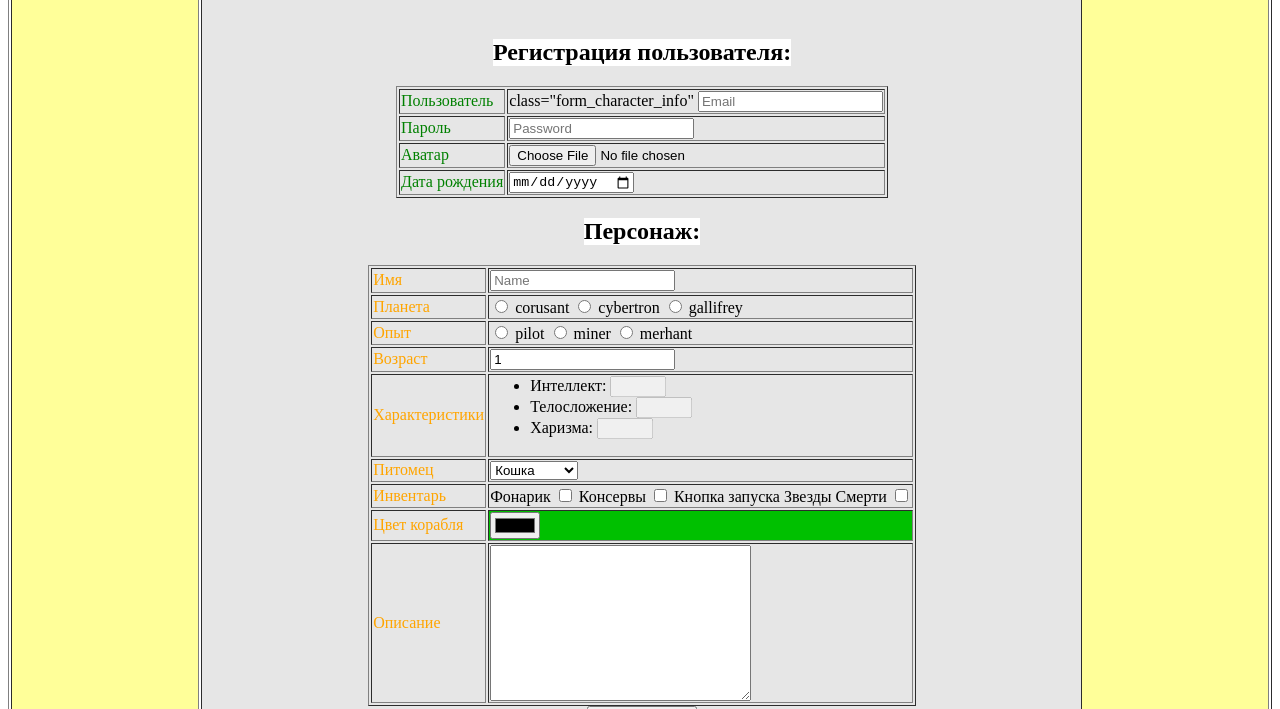
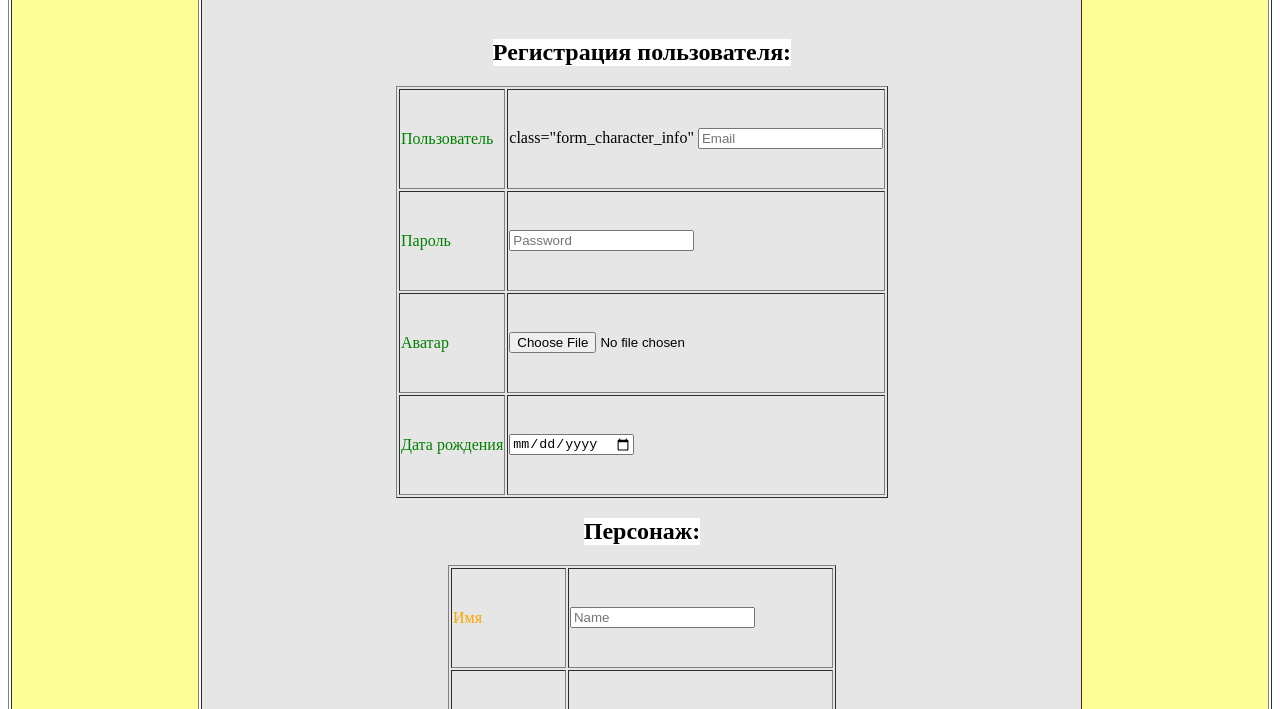
Before and after one commit to XakerCool/stepacademy_frontend, a plain HTML site: page 4_HM/character.html in a window 1280 px wide. Shown: the part 74-783 px from the top of the page. Drawn offline with Linux system fonts and the light colour scheme; a script that the page names is missing.

Commit message:
Добавил ширину высоту для элеметов

```diff
--- a/4_HM/character.html
+++ b/4_HM/character.html
@@ -14,41 +14,41 @@
     				<h2>Регистрация пользователя:</h2>
     				<table border="1">
 					    <tr>
-					       <td class="from_td_user_info">Пользователь</td>
+					       <td class="form_td_user_info">Пользователь</td>
 					       <td> class="form_character_info"
 					       		<input type="text" placeholder="Email" name="email" required>
 					       </td>
 					    </tr>
 					    <tr>
-					       <td class="from_td_user_info">Пароль</td>
+					       <td class="form_td_user_info">Пароль</td>
 					       <td>
 					            <input type="password" placeholder="Password" name="password" required>
 					       </td>
 					    </tr>
 					    <tr>
-					       <td class="from_td_user_info">Аватар</td>
+					       <td class="form_td_user_info">Аватар</td>
 					       <td>
 					       		<input type="file" name="avatar" required>
 					       </td>
 					    </tr>
 					    <tr>
-					       <td class="from_td_user_info">Дата рождения</td>
+					       <td class="form_td_user_info">Дата рождения</td>
 					       <td>
 					       		<input type="date" name="dateOfBirth" required>
 					       </td>
 					    </tr>
 					</table>
 					<h2>Персонаж: </h2>
-					<table border="1">
+					<table border="1" class="character_table">
 					    <tr>
 					       <td class="form_character_info">Имя</td>
-					       <td>
+					       <td class="form_character_input_info">
 					        	<input type="text" placeholder="Name" name="name" required>
 					       </td>
 					    </tr>
 					    <tr>
 					       <td class="form_character_info">Планета</td>
-					       <td>
+					       <td class="form_character_input_info">
 					       		<label>
 					       			<input type="radio" name="planet" value="corusant" required>
 					       			corusant
@@ -65,7 +65,7 @@
 					    </tr>
 					    <tr>
 					       <td class="form_character_info">Опыт</td>
-					       <td>
+					       <td class="form_character_input_info">
 					       		<label>
 					       			<input type="radio" name="background" value="pilot" required>
 					       			pilot
@@ -82,13 +82,13 @@
 					    </tr>
 					    <tr>
 					       <td class="form_character_info">Возраст</td>
-					       <td>
+					       <td class="form_character_input_info">
 					       		<input type="number" name="age" min="1" value="1" required>
 					       </td>
 					    </tr>
 					    <tr>
 					       <td class="form_character_info">Характеристики</td>
-					       <td>
+					       <td class="form_character_input_info">
 					            <ul>
 					               <li>
 					               		<label>
@@ -114,7 +114,7 @@
 
 					    <tr>
 					       <td class="form_character_info">Питомец</td>
-					       <td>
+					       <td class="form_character_input_info">
 					       		<select name="pet" required>
 					       			<optgroup label="Белковые формы жизни">
 					       				<option value="cat">Кошка</option>
@@ -132,7 +132,7 @@
 
 					    <tr>
 					       <td class="form_character_info">Инвентарь</td>
-					       <td>
+					       <td class="form_character_input_info">
 					       		<label>
 					       			Фонарик
 					       			<input type="checkbox" name="inventory-torch" value="Фонарик">
@@ -150,14 +150,14 @@
 
 					    <tr>
 					       <td class="form_character_info">Цвет корабля</td>
-					       <td bgcolor="{shipColor}">
+					       <td bgcolor="{shipColor}" class="form_character_input_info">
 					       		<input type="color" name="shipColor" required>
 					       </td>
 					    </tr>
 
 					    <tr>
 					       <td class="form_character_info">Описание</td>
-					       <td>
+					       <td class="form_character_input_info">
 					        	<textarea name="description" cols="30" rows="10" ></textarea>
 					       </td>
 					    </tr>
--- a/4_HM/style.css
+++ b/4_HM/style.css
@@ -14,11 +14,16 @@
 .td_side{
     background: #FFFF99;
 }
-.from_td_user_info{
+.form_td_user_info{
     color: green;
+    height: 100px;
 }
 .form_character_info{
     color: orange;
+    height: 100px;
+}
+.form_character_input_info{
+    width: 200px;
 }
 h1{
     color: red;
```
